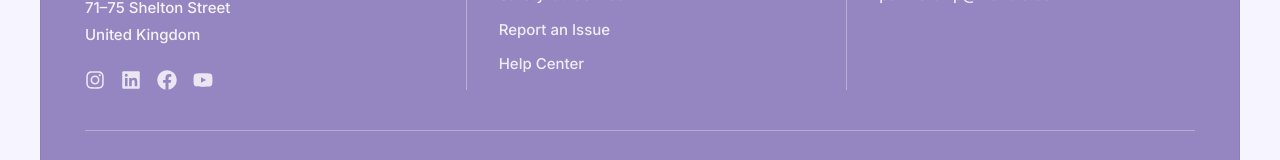
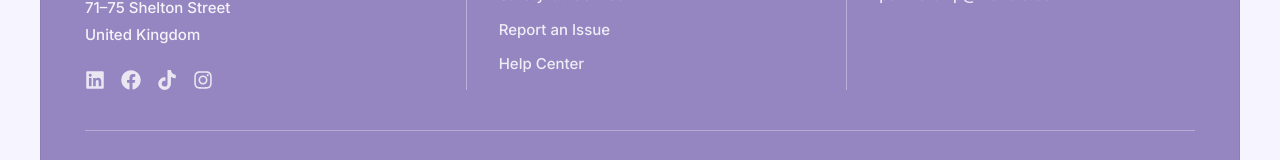
Before and after one commit to Estilo85/wondlo, a Next.js app: page /signin in a window 1280 px wide. Shown: the part 787-947 px from the top of the page. Built offline with nearby package versions, Linux system fonts and the light colour scheme; no server answers.

Commit message:
Update footer links and desktop stats alignment

```diff
--- a/components/sections/Footer.tsx
+++ b/components/sections/Footer.tsx
@@ -6,9 +6,8 @@ import {
     FaInstagram,
     FaLinkedin,
     FaFacebook,
-    FaYoutube,
-    FaQuestionCircle,
 } from 'react-icons/fa';
+import { FaTiktok } from 'react-icons/fa6';
 
 export default function Footer() {
     return (
@@ -57,15 +56,9 @@ export default function Footer() {
                             {/* Social Icons */}
                             <div className="mt-6 flex items-center gap-4">
                                 <a
-                                    href="#"
-                                    aria-label="Instagram"
-                                    className="text-white/80 transition-colors hover:text-white"
-                                >
-                                    <FaInstagram className="h-5 w-5" />
-                                </a>
-
-                                <a
-                                    href="#"
+                                    href="https://www.linkedin.com/company/wondlo/"
+                                    target="_blank"
+                                    rel="noopener noreferrer"
                                     aria-label="LinkedIn"
                                     className="text-white/80 transition-colors hover:text-white"
                                 >
@@ -73,7 +66,9 @@ export default function Footer() {
                                 </a>
 
                                 <a
-                                    href="#"
+                                    href="https://www.facebook.com/share/19J2nZimxj/"
+                                    target="_blank"
+                                    rel="noopener noreferrer"
                                     aria-label="Facebook"
                                     className="text-white/80 transition-colors hover:text-white"
                                 >
@@ -81,11 +76,23 @@ export default function Footer() {
                                 </a>
 
                                 <a
-                                    href="#"
-                                    aria-label="YouTube"
+                                    href="https://www.tiktok.com/@usewondlo?_r=1&_t=ZS-98eSHPYIj6z"
+                                    target="_blank"
+                                    rel="noopener noreferrer"
+                                    aria-label="TikTok"
                                     className="text-white/80 transition-colors hover:text-white"
                                 >
-                                    <FaYoutube className="h-5 w-5" />
+                                    <FaTiktok className="h-5 w-5" />
+                                </a>
+
+                                <a
+                                    href="https://www.instagram.com/joinwondlo?igsh=MXEyaTZzMnUybnV2cQ=="
+                                    target="_blank"
+                                    rel="noopener noreferrer"
+                                    aria-label="Instagram"
+                                    className="text-white/80 transition-colors hover:text-white"
+                                >
+                                    <FaInstagram className="h-5 w-5" />
                                 </a>
                             </div>
                         </div>
--- a/components/sections/Stats.tsx
+++ b/components/sections/Stats.tsx
@@ -48,7 +48,7 @@ export default function Stats() {
                                 className="relative flex h-full items-center justify-center"
                             >
                                 {/* =================================================
-                                    120PX VERTICAL SEPARATOR
+                                    VERTICAL SEPARATOR
                                 ================================================== */}
                                 {index < stats.length - 1 && (
                                     <div
@@ -60,7 +60,10 @@ export default function Stats() {
                                     />
                                 )}
 
-                                <div className="flex items-center gap-5">
+                                {/* =================================================
+                                    CONSISTENT STAT CONTENT
+                                ================================================== */}
+                                <div className="flex w-[230px] items-center gap-5">
 
                                     {/* =================================================
                                         ICON CIRCLE
@@ -78,11 +81,11 @@ export default function Stats() {
                                     {/* =================================================
                                         TEXT
                                     ================================================== */}
-                                    <div className="text-left">
+                                    <div className="min-w-0 flex-1 text-left">
 
                                         {/* Number */}
                                         <h3
-                                            className="text-[#2B2740]"
+                                            className="whitespace-nowrap text-[#2B2740]"
                                             style={{
                                                 fontFamily:
                                                     'Poppins, sans-serif',
@@ -109,11 +112,9 @@ export default function Stats() {
                                         </p>
 
                                     </div>
-
                                 </div>
                             </div>
                         ))}
-
                     </div>
                 </div>
 
```
Also changed, not shown: 2 other files (tests, documents, lock files or other folders).
